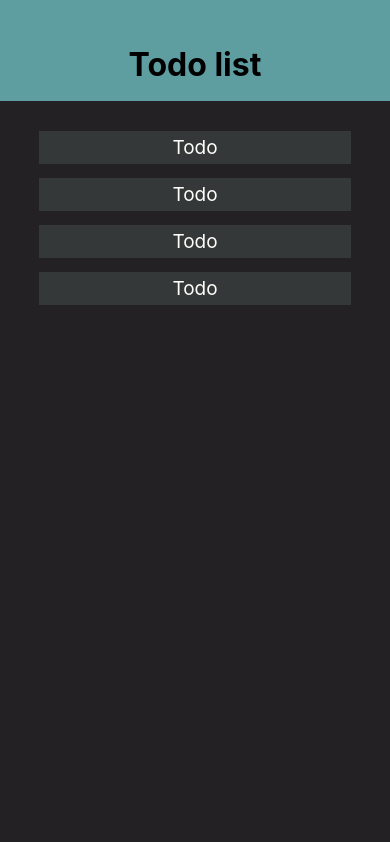
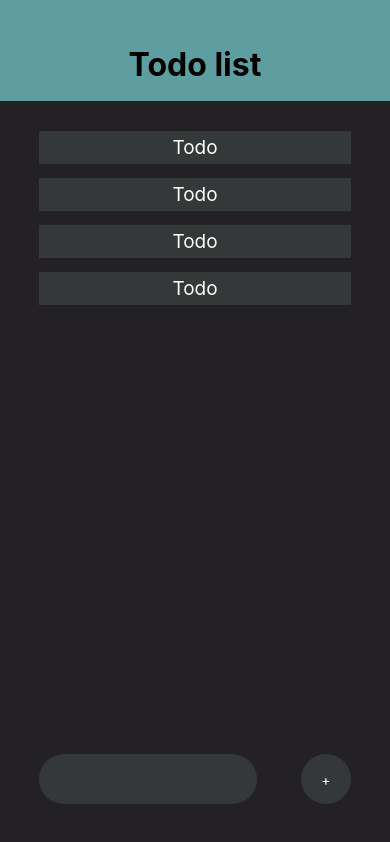
Before and after one commit to thodorisKall/Todo-app-react-Native, a React Native app: screen / in a window 390 px wide. Built offline with nearby package versions, Linux system fonts and the light colour scheme.

Commit message:
docs: add and style input section

```diff
--- a/App.js
+++ b/App.js
@@ -1,4 +1,13 @@
-import { StyleSheet, Text, View, ScrollView, SafeAreaView } from "react-native"
+import {
+  StyleSheet,
+  Text,
+  View,
+  SafeAreaView,
+  KeyboardAvoidingView,
+  TouchableOpacity,
+  TextInput,
+  Platform,
+} from "react-native"
 import { useState } from "react"
 import Todo from "./components/todo"
 
@@ -14,6 +23,18 @@ export default function App() {
         <Todo />
         <Todo />
       </View>
+
+      <KeyboardAvoidingView
+        behavior={Platform.OS === "ios" ? "padding" : "height"}
+        style={styles.inputWraper}
+      >
+        <TextInput style={styles.inputText} />
+        <View>
+          <TouchableOpacity style={styles.inputButton}>
+            <Text style={styles.buttonText}>+</Text>
+          </TouchableOpacity>
+        </View>
+      </KeyboardAvoidingView>
     </SafeAreaView>
   )
 }
@@ -44,4 +65,31 @@ const styles = StyleSheet.create({
     gap: 14,
     width: "100%",
   },
+  inputWraper: {
+    flexDirection: "row",
+    justifyContent: "space-between",
+    width: "80%",
+    height: 50,
+    position: "absolute",
+    bottom: 40,
+  },
+  inputText: {
+    paddingLeft: 20,
+    color: "white",
+    width: "70%",
+    fontSize: 20,
+    borderRadius: 50,
+    backgroundColor: "#353839",
+  },
+  inputButton: {
+    backgroundColor: "#353839",
+    borderRadius: 50,
+    width: 50,
+    height: 50,
+    justifyContent: "center",
+    alignItems: "center",
+  },
+  buttonText: {
+    color: "white",
+  },
 })
```
